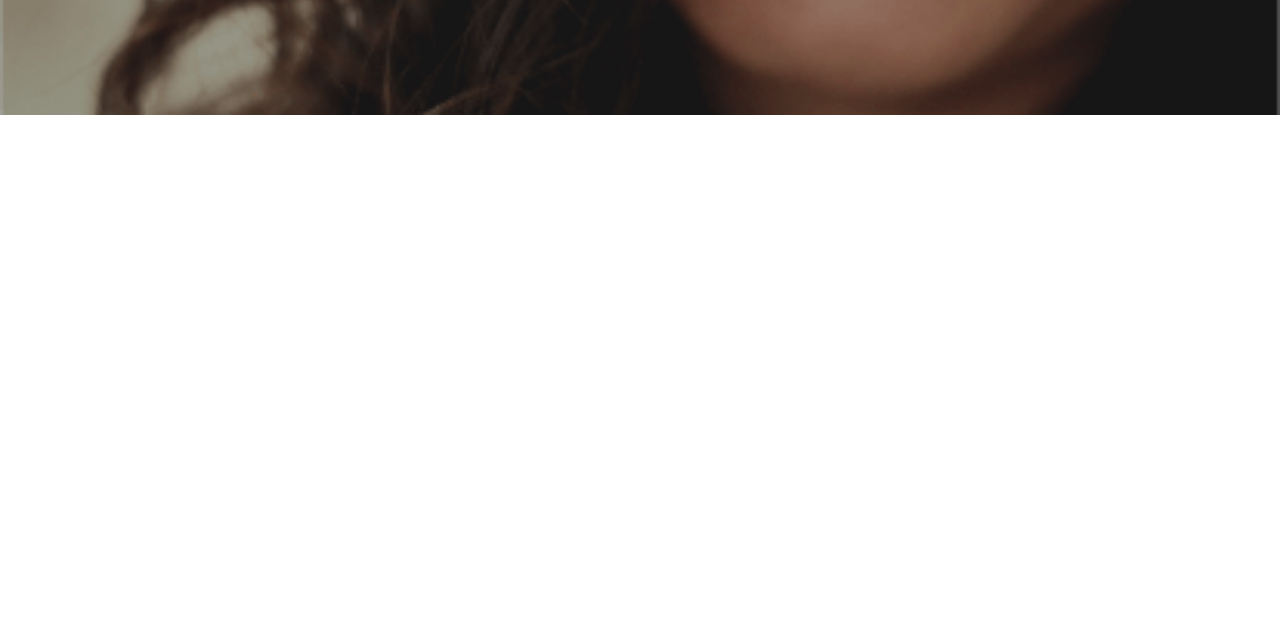
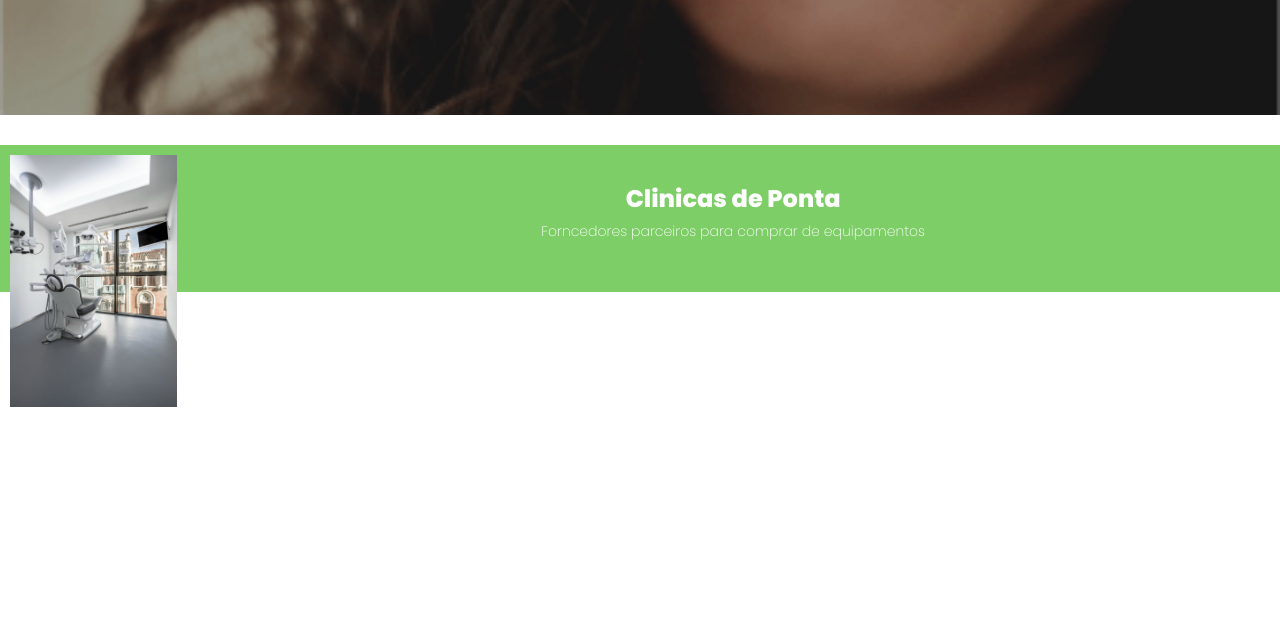
Before and after one commit to KhayanCardoso/hcodeTrabalhoGrupo, a website: page franchise.html in a window 1280 px wide. Shown: the part 270-907 px from the top of the page. Before the commit the page ends 800 px from the top, so only its background shows below. Drawn offline with Linux system fonts and the light colour scheme.

Commit message:
correções Franchise e slid1

```diff
--- a/assets/sass/franchise.scss
+++ b/assets/sass/franchise.scss
@@ -1,4 +1,6 @@
 #franchise{
+    flex-direction: column;
+    height: 100vh;
     > header{
         height: 278px;
         width: 100%;
@@ -13,4 +15,53 @@
             font-weight: bold;
         }
     }
+    .slid1{
+        height: 40vh;
+        width: 100%;
+        margin-top: calc(var(--space) * 1.5);
+        flex-direction: column;
+        position: relative;
+        .container{
+            width: 100%;
+            height: 147px;
+            background-color: var(--color_slid-green);
+            justify-content: space-between;
+            .imgbefore{
+                width: 193px;
+                height: 100%;
+            }
+            .elements{
+                flex-direction: column;
+                justify-content: center;
+                align-items: center;
+                height: 100%;
+                width: calc(100% - 147px);
+                h2{
+                    text-align: center;
+                    padding: 0;
+                    margin: 0;
+                    font-size: 24px;
+                    font-weight: 600;
+                    color: #fff;
+                    line-height: 25px;
+                }
+                p{
+                    text-align: center;
+                    padding: 10px;
+                    margin: 0;
+                    width: 100%;
+                    color: rgb(255, 255, 255);
+                    font-size: 14px;
+                    font-weight: 400;
+
+                }
+            }
+        }
+        img{
+            margin: 10px;
+            height: 252px;
+            width: 167px;
+            position: absolute;
+        }
+    }
 }
--- a/assets/sass/variables.scss
+++ b/assets/sass/variables.scss
@@ -13,6 +13,7 @@
     --purple: #6B5BE2;
     --color_white: #FFFFFF;
     --overlay: #000000BF;
+    --color_slid-green: #7ECE68;
 
     --space: 20px;
 
--- a/franchise.html
+++ b/franchise.html
@@ -51,6 +51,16 @@
         <header class="franchise_header">
             <h1>Venha ser nosso franqueado e sorria junto com seus pacientes</h1>
         </header>
+        <div class="slid1">
+            <div class="container">
+                <div class="imgbefore"></div>
+                <div class="elements">
+                    <h2>Clinicas de Ponta</h2>
+                    <p>Forncedores parceiros para comprar de equipamentos</p>
+                </div>
+            </div>
+            <img src="/assets/images/clinica.png" alt="Clinicas de Ponta">
+        </div>
     </section>
     <footer id="footer">
         <div class="footer">
```
Also changed, not shown: assets/css/style.css, assets/images/clinica.png (added), 1 other file.
